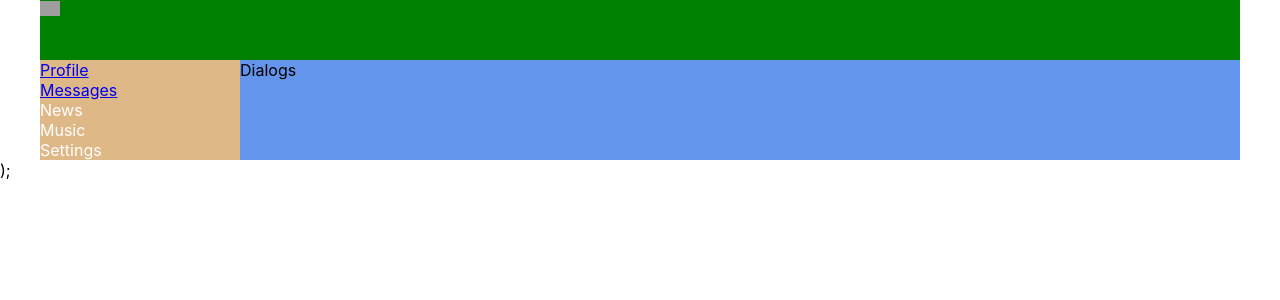
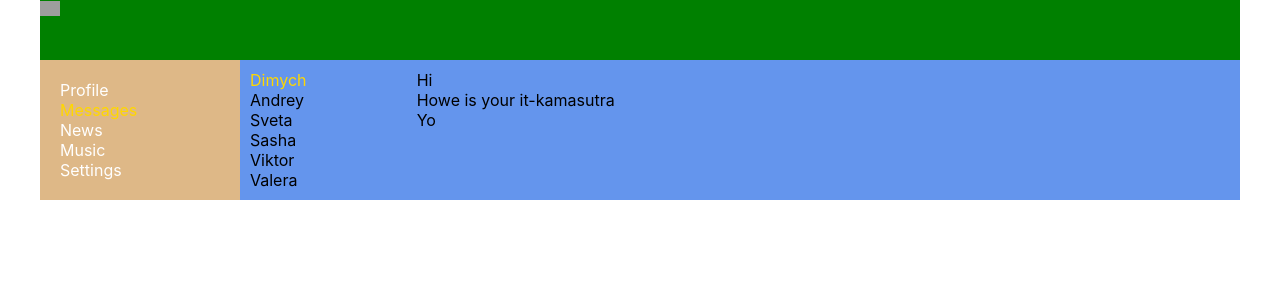
Before and after one commit to romantut1988/social-network-incubator, a React (Create React App) app: page /dialogs in a window 1280 px wide. Shown: the top 300 px of the page. Built offline with nearby package versions, Linux system fonts and the light colour scheme; grey boxes are pictures that could not be loaded.

Commit message:
page layout dialog

```diff
--- a/src/App.tsx
+++ b/src/App.tsx
@@ -17,7 +17,6 @@
                     <Route path="/profile"  component={Profile}/>
                 </div>
             </div>
-            );
         </BrowserRouter>
     )
 }
--- a/src/components/Dialogs/Dialogs.module.css
+++ b/src/components/Dialogs/Dialogs.module.css
@@ -0,0 +1,20 @@
+.dialogs {
+    display: grid;
+    grid-template-columns: 2fr 10fr;
+}
+
+.dialogsItems {
+    padding: 10px;
+}
+
+.dialogsItems .active {
+    color: gold;
+}
+
+.messages {
+    padding: 10px;
+}
+
+.messages .message {
+
+}
--- a/src/components/Dialogs/Dialogs.tsx
+++ b/src/components/Dialogs/Dialogs.tsx
@@ -2,9 +2,33 @@
 import s from "./Dialogs.module.css";
 
 export const Dialogs = () => {
-    return(
-        <div>
-            Dialogs
+    return (
+        <div className={s.dialogs}>
+            <div className={s.dialogsItems}>
+                <div className={s.dialog + " " + s.active}>
+                    Dimych
+                </div>
+                <div className={s.dialog}>
+                    Andrey
+                </div>
+                <div className={s.dialog}>
+                    Sveta
+                </div>
+                <div className={s.dialog}>
+                    Sasha
+                </div>
+                <div className={s.dialog}>
+                    Viktor
+                </div>
+                <div className={s.dialog}>
+                    Valera
+                </div>
+            </div>
+            <div className={s.messages}>
+                <div className={s.dialog}>Hi</div>
+                <div className={s.dialog}>Howe is your it-kamasutra</div>
+                <div className={s.dialog}>Yo</div>
+            </div>
         </div>
     )
 }
--- a/src/components/Navbar/Navbar.module.css
+++ b/src/components/Navbar/Navbar.module.css
@@ -1,12 +1,14 @@
 .nav {
     grid-area: n;
     background-color: burlywood;
+    padding: 20px;
 }
 
-.item {
+.item a {
     color: white;
+    text-decoration: none;
 }
 
-.item.active {
+.item a.activeLink {
     color: gold;
 }
--- a/src/components/Navbar/Navbar.tsx
+++ b/src/components/Navbar/Navbar.tsx
@@ -1,14 +1,15 @@
 import React from "react";
+import {NavLink} from "react-router-dom";
 import s from "./Navbar.module.css";
 
 export const Navbar = () => {
     return (
         <nav className={s.nav}>
             <div className={s.item}>
-                <a href="/profile">Profile</a>
+                <NavLink to="/profile" activeClassName={s.activeLink}>Profile</NavLink>
             </div>
-            <div className={ `${s.item} ${s.active}` }>
-                <a href="/dialogs">Messages</a>
+            <div className={`${s.item} ${s.active}`}>
+                <NavLink to="/dialogs" activeClassName={s.activeLink}>Messages</NavLink>
             </div>
             <div className={s.item}>
                 <a>News</a>
```
